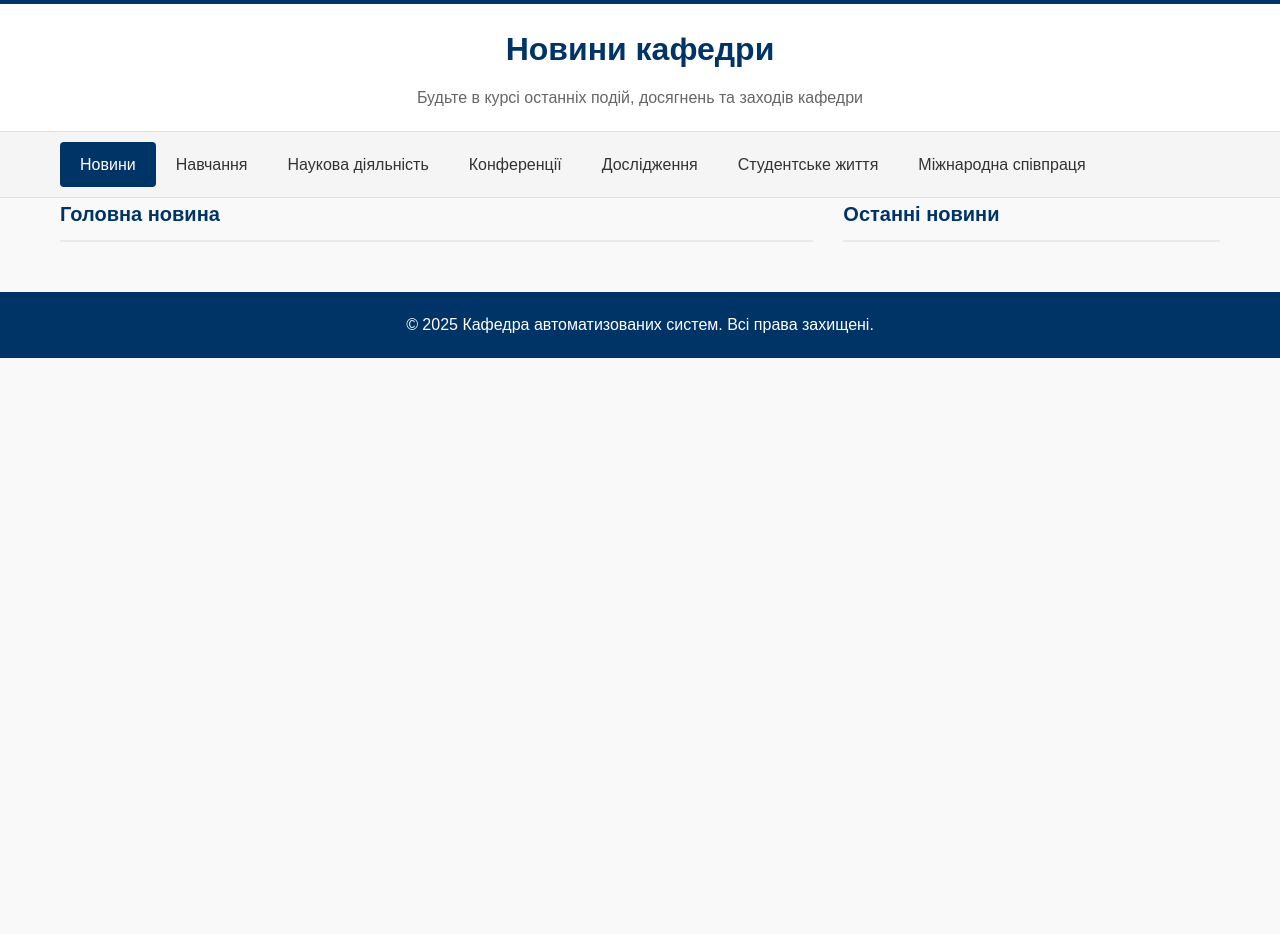
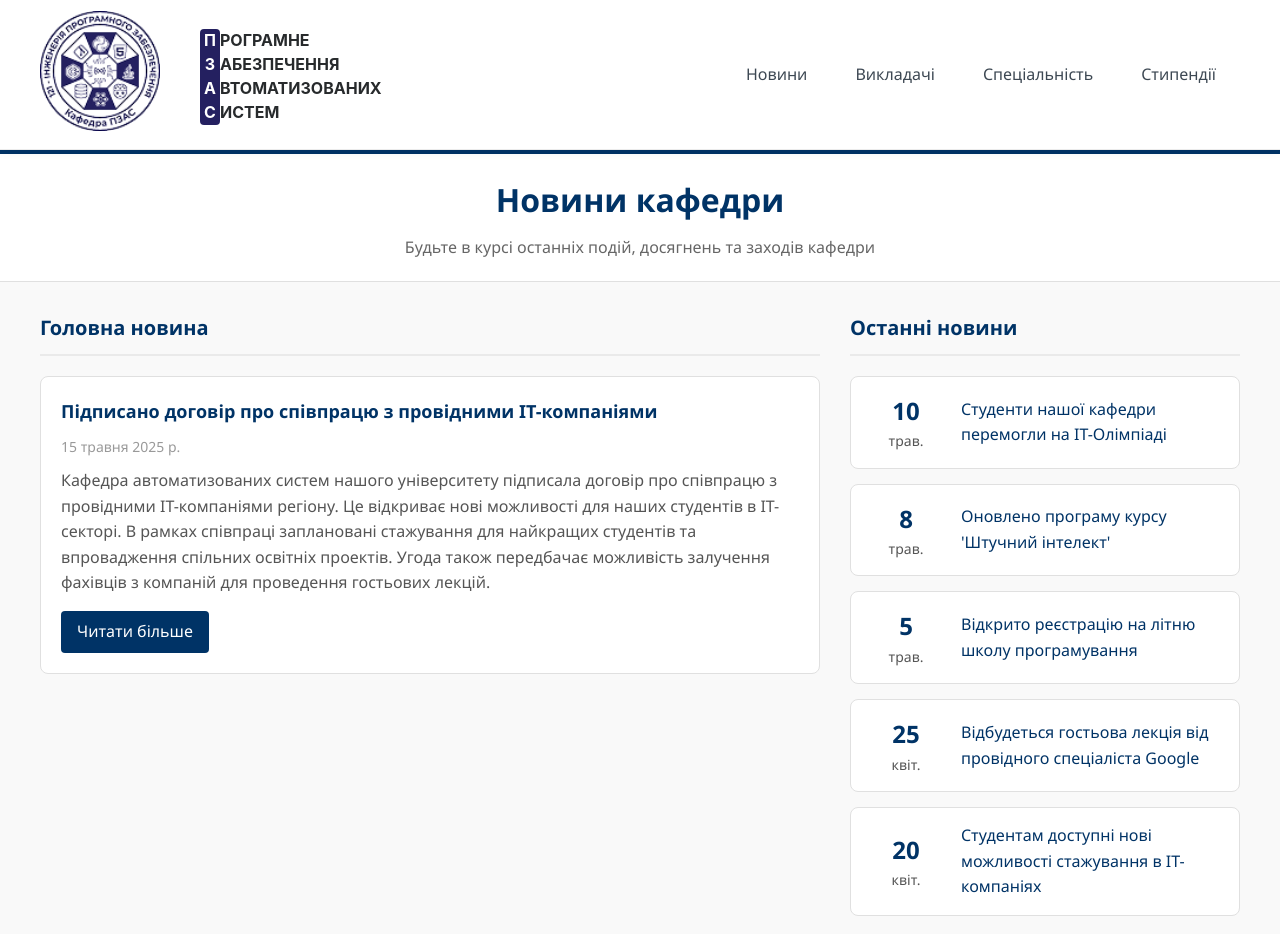
Before and after one commit to Maaxcon/PZAS, a website: page html-page/newsPage.html in a window 1280 px wide. Shown: the top 934 px of the page. Before the commit the page ends 800 px from the top, so only its background shows below. Drawn offline with Linux system fonts and the light colour scheme.

Commit message:
Створення функціоналу для сторінки новин

```diff
--- a/containsHF_HTML/header.html
+++ b/containsHF_HTML/header.html
@@ -19,7 +19,7 @@
 
 <nav class="nav-container">
     <ul class="list">
-        <a href="news_title" href=""><li class="nav">Новини</li></a>
+        <a href="/html-page/newsPage"><li class="nav">Новини</li></a>
         <a href="/html-page/lecturs" class="teacher_title"><li class="nav">Викладачі</li></a>
         <a href="/html-page/121" class="speciality_title"><li class="nav">Спеціальність</li></a>
         <a href="/html-page/scholarship" class="scholarship_title"><li class="nav">Стипендії</li></a>
--- /dev/null
+++ b/css/article.css
@@ -0,0 +1,94 @@
+/* Загальні стилі для сторінки статті */
+* {
+    margin: 0;
+    padding: 0;
+    box-sizing: border-box;
+}
+
+body {
+    font-family: 'Arial', sans-serif;
+    line-height: 1.6;
+    color: #333;
+    background-color: #f9f9f9;
+}
+
+/* Контейнер для статті */
+.article-container {
+    max-width: 1200px;
+    margin: 0 auto;
+    padding: 20px;
+    background-color: #fff;
+    border-radius: 8px;
+    box-shadow: 0 4px 20px rgba(0, 0, 0, 0.1);
+}
+
+/* Заголовок статті */
+.article-title {
+    color: #003366;
+    font-size: 36px;
+    margin-bottom: 15px;
+}
+
+.article-meta {
+    color: #666;
+    font-size: 14px;
+    margin-bottom: 30px;
+}
+
+/* Текст статті */
+.article-content p {
+    margin-bottom: 20px;
+    line-height: 1.8;
+}
+
+/* Стилі для зображень */
+.article-content img {
+    max-width: 100%;
+    border-radius: 8px;
+    margin-bottom: 20px;
+    box-shadow: 0 2px 15px rgba(0, 0, 0, 0.2);
+}
+
+/* Стилі для списків */
+.article-content ul, .article-content ol {
+    margin-bottom: 20px;
+    padding-left: 40px;
+}
+
+/* Блоки цитат */
+.article-content blockquote {
+    font-style: italic;
+    color: #555;
+    border-left: 4px solid #003366;
+    padding-left: 15px;
+    margin-bottom: 20px;
+    background-color: #f2f4f7;
+    border-radius: 4px;
+}
+
+/* Кнопка повернення до новин */
+.back-to-news {
+    display: inline-block;
+    background-color: #003366;
+    color: #fff;
+    padding: 10px 20px;
+    border-radius: 5px;
+    text-decoration: none;
+    font-weight: 500;
+    margin-top: 30px;
+    transition: background-color 0.3s ease;
+}
+
+.back-to-news:hover {
+    background-color: #00264d;
+}
+
+/* Мобільна версія */
+@media (max-width: 768px) {
+    .article-title {
+        font-size: 28px;
+    }
+    .article-meta {
+        font-size: 12px;
+    }
+}
--- a/css/newsPage.css
+++ b/css/newsPage.css
@@ -1,3 +1,4 @@
+/* Global Styles */
 * {
     margin: 0;
     padding: 0;
@@ -11,13 +12,15 @@ body {
     background-color: #f9f9f9;
 }
 
-.container {
+/* Container */
+.news-container {
     max-width: 1200px;
     margin: 0 auto;
     padding: 0 20px;
 }
 
-header {
+/* Under Header Section */
+.news-under-header {
     background-color: #fff;
     border-bottom: 1px solid #e0e0e0;
     padding: 20px 0;
@@ -25,34 +28,35 @@ header {
     border-top: 4px solid #003366;
 }
 
-h1 {
+.news-header-title {
     color: #003366;
     font-size: 32px;
     margin-bottom: 10px;
 }
 
-.subtitle {
+.news-header-subtitle {
     color: #666;
     font-size: 16px;
 }
 
-nav {
+/* Navigation */
+.news-nav {
     background-color: #f5f5f5;
     border-bottom: 1px solid #e0e0e0;
 }
 
-nav ul {
+.news-nav ul {
     display: flex;
     list-style: none;
     overflow-x: auto;
     padding: 10px 0;
 }
 
-nav ul li {
+.news-nav ul li {
     white-space: nowrap;
 }
 
-nav ul li a {
+.news-nav ul li a {
     display: block;
     padding: 10px 20px;
     color: #333;
@@ -61,27 +65,28 @@ nav ul li a {
     transition: all 0.3s ease;
 }
 
-nav ul li a:hover {
+.news-nav ul li a:hover {
     color: #003366;
 }
 
-nav ul li a.active {
+.news-nav ul li a.active {
     background-color: #003366;
     color: white;
     border-radius: 4px;
 }
 
-main {
+/* Main Content */
+.news-main {
     padding: 30px 0;
 }
 
-.content {
+.news-content {
     display: grid;
     grid-template-columns: 2fr 1fr;
     gap: 30px;
 }
 
-h2 {
+.news-section-title {
     color: #003366;
     font-size: 20px;
     margin-bottom: 20px;
@@ -89,7 +94,8 @@ h2 {
     border-bottom: 2px solid #eaeaea;
 }
 
-.news-item {
+/* News Item Styles */
+.news-card {
     background-color: #fff;
     border: 1px solid #e0e0e0;
     border-radius: 8px;
@@ -98,29 +104,29 @@ h2 {
     transition: transform 0.3s ease;
 }
 
-.news-item:hover {
+.news-card:hover {
     transform: translateY(-5px);
     box-shadow: 0 5px 15px rgba(0, 0, 0, 0.1);
 }
 
-.news-item h3 {
+.news-card-title {
     color: #003366;
     font-size: 18px;
     margin-bottom: 10px;
 }
 
-.news-item .date {
+.news-card-date {
     color: #999;
     font-size: 14px;
     margin-bottom: 10px;
 }
 
-.news-item p {
+.news-card-description {
     color: #555;
     margin-bottom: 15px;
 }
 
-.read-more {
+.news-read-more {
     display: inline-block;
     background-color: #003366;
     color: white;
@@ -131,10 +137,11 @@ h2 {
     transition: background-color 0.3s ease;
 }
 
-.read-more:hover {
+.news-read-more:hover {
     background-color: #00264d;
 }
 
+/* Latest News Item Styles */
 .latest-news-item {
     display: flex;
     align-items: center;
@@ -151,52 +158,42 @@ h2 {
     box-shadow: 0 3px 10px rgba(0, 0, 0, 0.1);
 }
 
+.latest-news-item a {
+    color: #003366;
+    text-decoration: none;
+    font-weight: 500;
+    flex: 1;
+    transition: color 0.3s ease;
+}
+
+.latest-news-item a:hover {
+    color: #00264d;
+}
+
 .news-date {
     min-width: 80px;
     text-align: center;
     margin-right: 15px;
 }
 
-.day {
+.news-date .day {
     font-size: 24px;
     font-weight: bold;
     color: #003366;
 }
 
-.month {
+.news-date .month {
     font-size: 14px;
     color: #555;
 }
 
-.news-title {
-    flex: 1;
-}
-
-.news-title a {
-    color: #003366;
-    text-decoration: none;
-    font-weight: 500;
-    transition: color 0.3s ease;
-}
-
-.news-title a:hover {
-    color: #00264d;
-}
-
-footer {
-    background-color: #003366;
-    color: white;
-    padding: 20px 0;
-    text-align: center;
-    margin-top: 30px;
-}
-
+/* Responsive */
 @media (max-width: 768px) {
-    .content {
+    .news-content {
         grid-template-columns: 1fr;
     }
 
-    nav ul {
+    .news-nav ul {
         flex-wrap: nowrap;
     }
 }
--- a/html-page/newsPage.html
+++ b/html-page/newsPage.html
@@ -1,53 +1,64 @@
 <!DOCTYPE html>
 <html lang="uk">
 <head>
-    <meta charset="UTF-8">
-    <meta name="viewport" content="width=device-width, initial-scale=1.0">
+    <meta charset="UTF-8" />
+    <meta name="viewport" content="width=device-width, initial-scale=1" />
     <title>Новини кафедри</title>
-    <link rel="stylesheet" href="/css/newsPage.css">
+    <link rel="icon" type="image/png" href="/img-main-page/chdtu_logo 3.png" />
+    <link rel="stylesheet" href="/css/header_style.css" />
+    <link rel="stylesheet" href="/css/footer_style.css" />
+    <link rel="stylesheet" href="/css/scrolltotop.css" />
+    <link rel="stylesheet" href="/css/newsPage.css" />
 </head>
 <body>
-    <header>
-        <div class="container">
-            <h1>Новини кафедри</h1>
-            <p class="subtitle">Будьте в курсі останніх подій, досягнень та заходів кафедри</p>
+    <div class="header"></div>
+
+    <div class="news-under-header">
+        <div class="news-container">
+            <h1 class="news-header-title">Новини кафедри</h1>
+            <p class="news-header-subtitle">Будьте в курсі останніх подій, досягнень та заходів кафедри</p>
         </div>
-    </header>
+    </div>
 
-    <nav>
-        <div class="container">
-            <ul>
-                <li><a href="#" class="active">Новини</a></li>
-                <li><a href="#">Навчання</a></li>
-                <li><a href="#">Наукова діяльність</a></li>
-                <li><a href="#">Конференції</a></li>
-                <li><a href="#">Дослідження</a></li>
-                <li><a href="#">Студентське життя</a></li>
-                <li><a href="#">Міжнародна співпраця</a></li>
-            </ul>
-        </div>
-    </nav>
-
-    <main class="container">
-        <div class="content">
-            <section class="main-news">
-                <h2>Головна новина</h2>
-                <div id="featured-news"></div>
+    <main class="news-container news-main">
+        <div class="news-content">
+            <section class="news-main-news">
+                <h2 class="news-section-title">Головна новина</h2>
+                <div id="featured-news">
+                    <!-- Тут скрипт додасть головну новину з посиланням на повну статтю -->
+                </div>
             </section>
 
-            <section class="latest-news">
-                <h2>Останні новини</h2>
-                <div id="news-list"></div>
+            <section class="news-latest-news">
+                <h2 class="news-section-title">Останні новини</h2>
+                <div id="news-list">
+                    <!-- Тут скрипт додасть список новин з посиланнями на статті -->
+                </div>
             </section>
         </div>
     </main>
 
-    <footer>
-        <div class="container">
-            <p>&copy; 2025 Кафедра автоматизованих систем. Всі права захищені.</p>
-        </div>
-    </footer>
+    <!-- scroll -->
+    <button id="scrollToTopBtn">
+        <svg
+            id="arrow-image"
+            xmlns="http://www.w3.org/2000/svg"
+            viewBox="0 0 24 24"
+            fill="none"
+            stroke="white"
+            stroke-width="2"
+            stroke-linecap="round"
+            stroke-linejoin="round"
+        >
+            <polyline points="18 15 12 9 6 15" />
+        </svg>
+    </button>
+    <!-- scroll -->
 
-    <script src="script.js"></script>
+    <footer class="footer"></footer>
+
+    <script src="/script/newsPage.js"></script>
+    <script src="/script/script_connect_H-F.js"></script>
+    <script src="/script/scroll-to-top.js"></script>
 </body>
 </html>
--- /dev/null
+++ b/newsPage.json
@@ -0,0 +1,53 @@
+{
+  "featuredNews": {
+    "id": 1,
+    "title": "Підписано договір про співпрацю з провідними IT-компаніями",
+    "date": "2025-05-15",
+    "content": "Кафедра автоматизованих систем нашого університету підписала договір про співпрацю з провідними IT-компаніями регіону. Це відкриває нові можливості для наших студентів в IT-секторі. В рамках співпраці заплановані стажування для найкращих студентів та впровадження спільних освітніх проектів. Угода також передбачає можливість залучення фахівців з компаній для проведення гостьових лекцій.",
+    "image": "/img-main-page/featured-1.jpg",
+    "link": "/news/1",
+    "fullArticle": "html-page/articles/featured-1.html"
+  },
+  "latestNews": [
+    {
+      "id": 2,
+      "title": "Студенти нашої кафедри перемогли на IT-Олімпіаді",
+      "date": "2025-05-10",
+      "image": "/img-main-page/news-2.jpg",
+      "link": "/news/2",
+      "fullArticle": "html-page/articles/news-2.html"
+    },
+    {
+      "id": 3,
+      "title": "Оновлено програму курсу 'Штучний інтелект'",
+      "date": "2025-05-08",
+      "image": "/img-main-page/news-3.jpg",
+      "link": "/news/3",
+      "fullArticle": "html-page/articles/news-3.html"
+    },
+    {
+      "id": 4,
+      "title": "Відкрито реєстрацію на літню школу програмування",
+      "date": "2025-05-05",
+      "image": "/img-main-page/news-4.jpg",
+      "link": "/news/4",
+      "fullArticle": "html-page/articles/news-4.html"
+    },
+    {
+      "id": 5,
+      "title": "Відбудеться гостьова лекція від провідного спеціаліста Google",
+      "date": "2025-04-25",
+      "image": "/img-main-page/news-5.jpg",
+      "link": "/news/5",
+      "fullArticle": "html-page/articles/news-5.html"
+    },
+    {
+      "id": 6,
+      "title": "Студентам доступні нові можливості стажування в IT-компаніях",
+      "date": "2025-04-20",
+      "image": "/img-main-page/news-6.jpg",
+      "link": "/news/6",
+      "fullArticle": "html-page/articles/news-6.html"
+    }
+  ]
+}
--- /dev/null
+++ b/script/newsPage.js
@@ -0,0 +1,76 @@
+document.addEventListener('DOMContentLoaded', function() {
+    // Завантажимо новини з JSON файлу
+    fetch('/newsPage.json')
+        .then(response => response.json())
+        .then(data => {
+            displayFeaturedNews(data.featuredNews);
+            displayLatestNews(data.latestNews);
+        })
+        .catch(error => {
+            console.error('Помилка завантаження новин:', error);
+            document.getElementById('featured-news').innerHTML = '<p>Помилка завантаження новин. Спробуйте пізніше.</p>';
+            document.getElementById('news-list').innerHTML = '<p>Помилка завантаження новин. Спробуйте пізніше.</p>';
+        });
+});
+
+// Функція для відображення головної (актуальної) новини
+function displayFeaturedNews(featuredNews) {
+    const featuredNewsContainer = document.getElementById('featured-news');
+
+    if (!featuredNews) {
+        featuredNewsContainer.innerHTML = '<p>Немає головних новин.</p>';
+        return;
+    }
+
+    const date = new Date(featuredNews.date);
+    const formattedDate = date.toLocaleDateString('uk-UA', {
+        day: 'numeric',
+        month: 'long',
+        year: 'numeric'
+    });
+
+    const newsHTML = `
+        <div class="news-card">
+            <h3 class="news-card-title">${featuredNews.title}</h3>
+            <div class="news-card-date">${formattedDate}</div>
+            <p class="news-card-description">${featuredNews.content}</p>
+            <a href="/articlePage.html?id=${featuredNews.id}" class="news-read-more">Читати більше</a>
+
+        </div>
+    `;
+
+    featuredNewsContainer.innerHTML = newsHTML;
+}
+
+// Функція для відображення останніх новин
+function displayLatestNews(latestNews) {
+    const newsListContainer = document.getElementById('news-list');
+
+    if (!latestNews || latestNews.length === 0) {
+        newsListContainer.innerHTML = '<p>Немає останніх новин.</p>';
+        return;
+    }
+
+    let newsHTML = '';
+
+    latestNews.forEach(news => {
+        const date = new Date(news.date);
+        const day = date.getDate();
+        const month = date.toLocaleDateString('uk-UA', { month: 'short' });
+
+        newsHTML += `
+            <div class="latest-news-item">
+                <div class="news-date">
+                    <div class="day">${day}</div>
+                    <div class="month">${month}</div>
+                </div>
+                <div class="news-title">
+                    <a href="/articlePage.html?id=${news.id}">${news.title}</a>
+
+                </div>
+            </div>
+        `;
+    });
+
+    newsListContainer.innerHTML = newsHTML;
+}
```
Also changed, not shown: html-page/articlePage.html (added, +33 -0 lines), script/article.js (added, +53 -0 lines), server.js (+13 -0 lines).
